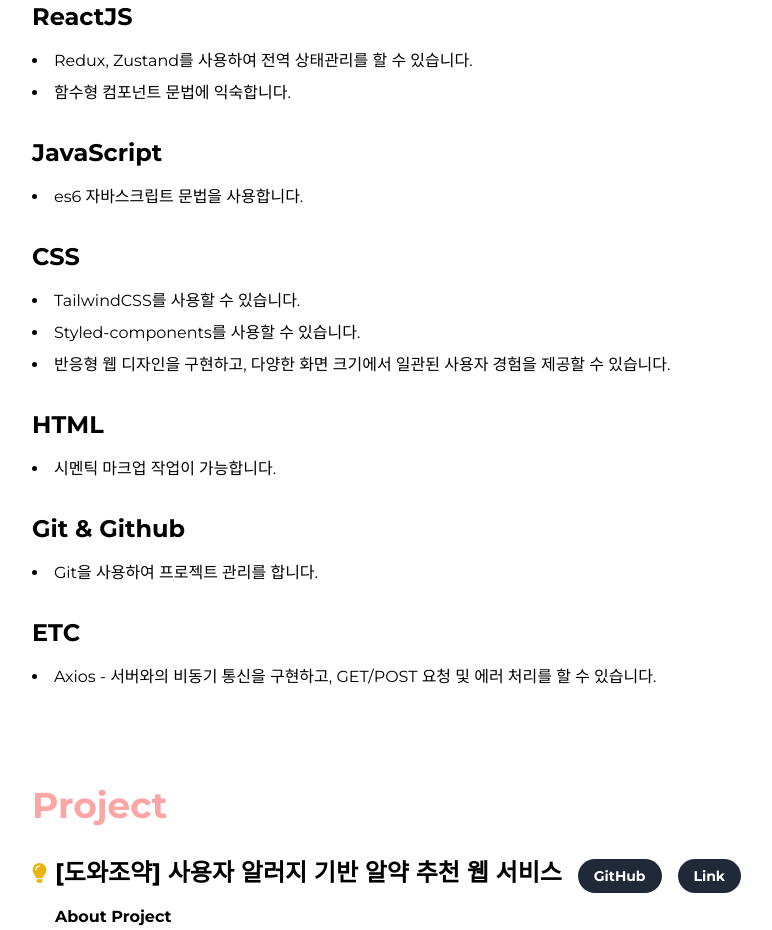
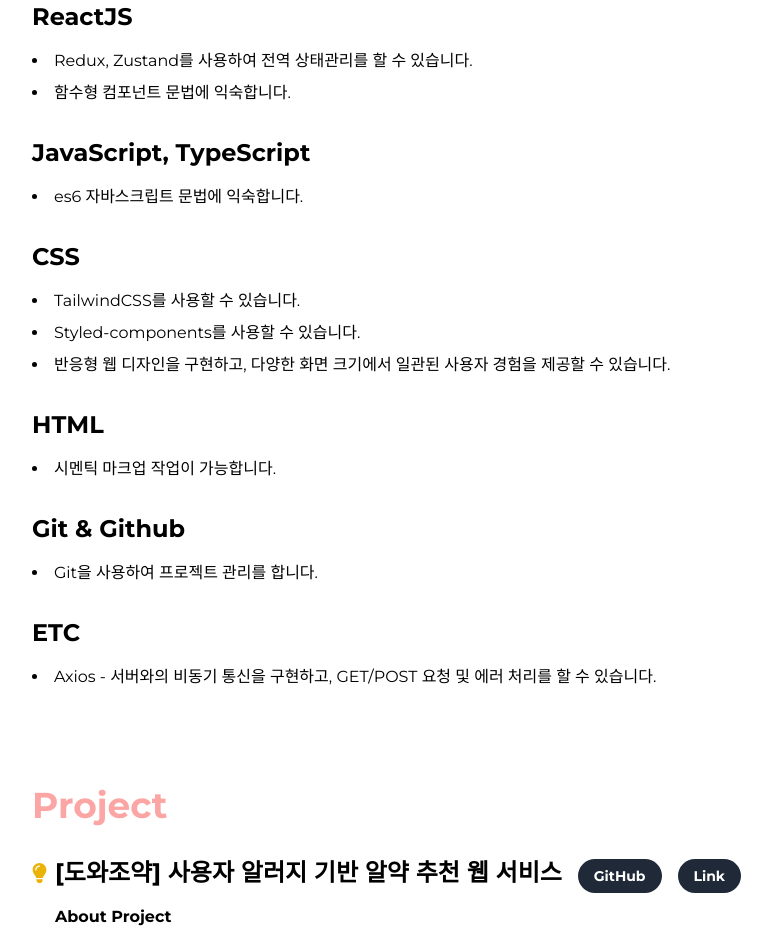
Before and after one commit to ggggggggithub/my-portfolio, a Next.js app: page / in a window 1280 px wide. Shown: the part 1540-2470 px from the top of the page, without its empty margins (192-964 px from the left). Built offline with nearby package versions, Linux system fonts and the light colour scheme.

Commit message:
add skill

```diff
--- a/src/app/component/Info.tsx
+++ b/src/app/component/Info.tsx
@@ -69,9 +69,11 @@ export default function Info() {
           </ul>
         </div>
         <div className="project mb-8">
-          <h3 className="text-xl md:text-2xl font-bold">JavaScript</h3>
+          <h3 className="text-xl md:text-2xl font-bold">
+            JavaScript, TypeScript
+          </h3>
           <ul className="mt-4 list-disc list-inside space-y-2">
-            <li>es6 자바스크립트 문법을 사용합니다.</li>
+            <li>es6 자바스크립트 문법에 익숙합니다.</li>
           </ul>
         </div>
         <div className="project mb-8">
```
